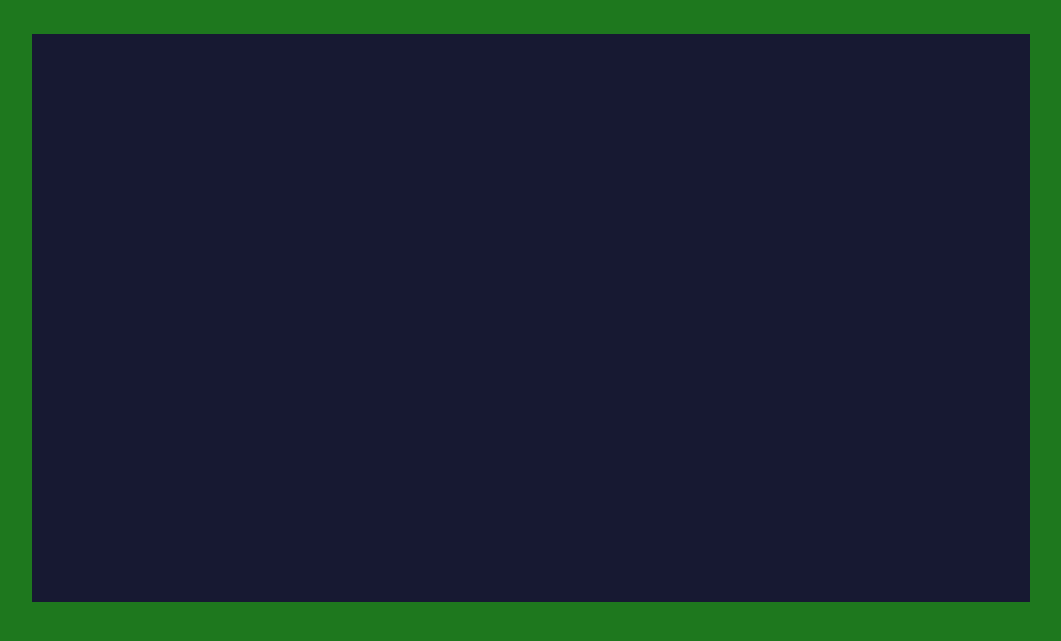
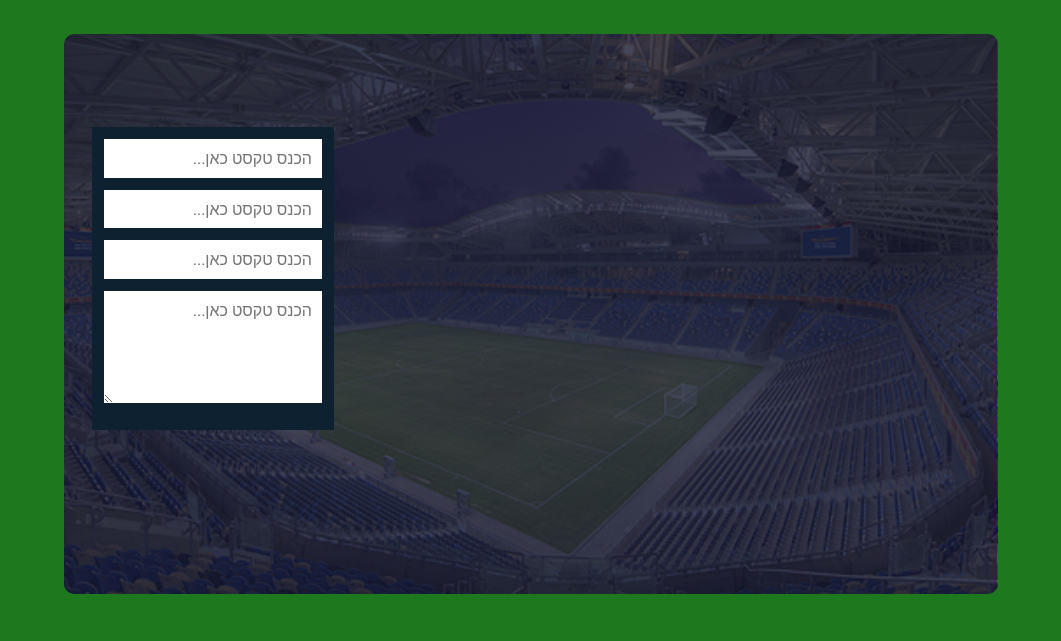
Before and after one commit to EitanBellaiche/ex5-Client, a plain HTML site: page client/index.html in a window 1280 px wide. Shown: the part 103-744 px from the top of the page, without its empty margins (109-1170 px from the left). Drawn offline with Linux system fonts and the light colour scheme.

Commit message:
create form

```diff
--- a/client/css/style.css
+++ b/client/css/style.css
@@ -17,18 +17,93 @@ header h1 {
     margin-top: 4%;
 }
 
-.content-wrapper {
+.contentWrapper {
     display: flex;
     justify-content: center;
 }
 
-.central-box {
-    height: 71vh;
-    width: 78vw;
+.centralBox {
+    height: 70vh;
+    width: 72.917vw;
     border: 1px;
-    background: url('path/to/your/background-image.jpg') no-repeat center center;
+    margin-top: 3%;
+    background:
+        linear-gradient(rgba(23, 25, 50, 0.8), rgba(23, 25, 50, 0.8)),
+        url('../images/football-stadium.jpg');
     background-size: cover;
-    background-color: #171932;
-    margin-top: 3%;
+    background-position: center center;
+    border-radius: 10px;
+}
 
+.textBoxContainer {
+    width: 18.854vw;
+    height: 37.8vh;
+    background-color: #0e2131;
+    display: flex;
+    flex-direction: column;
+    align-items: center;
+    margin-top: 10%;
+    margin-left: 3%;
+    direction: rtl;
 }
+
+.textBox {
+    width: 17.031vw;
+    height: 4.8vh;
+    background-color: white;
+    display: flex;
+    align-items: flex-start;
+    justify-content: center;
+    font-family: 'Roboto', sans-serif;
+    font-size: 16px;
+    color: #000;
+    text-align: center;
+    margin-top: 5%;
+}
+
+.textBox input, .largeTextBox textarea {
+    border: none;
+    outline: none;
+    width: 100%;
+    height: 100%;
+    box-sizing: border-box;
+    font-family: 'Roboto', sans-serif;
+    font-size: 16px;
+    color: #000;
+    background-color: transparent;
+    text-align: right;
+    padding: 10px;
+}
+
+.largeTextBox{
+    width: 17.031vw;
+    height: 14vh;
+    background-color: white;
+    display: flex;
+    align-items: flex-start;
+    justify-content: center;
+    font-family: 'Roboto', sans-serif;
+    font-size: 16px;
+    color: #000;
+    text-align: center;
+    margin-top: 5%;
+}
+
+.addButton {
+    width: 40px;
+    height: 40px;
+    background-color: #FF6347;
+    color: white;
+    border: none;
+    border-radius: 50%;
+    font-size: 24px;
+    display: flex;
+    align-items: center;
+    justify-content: center;
+    cursor: pointer;
+    margin-top: 10px;
+}
+
+.addButton:hover {
+    background-color: #e5533d;
+}
--- a/client/index.html
+++ b/client/index.html
@@ -14,8 +14,22 @@
             <h1>Football Players</h1>
         </header>
         <main>
-            <div class="content-wrapper">
-                <div class="central-box">
+            <div class="contentWrapper">
+                <div class="centralBox">
+                    <form class="textBoxContainer">
+                        <div class="textBox">
+                            <input type="text" placeholder="הכנס טקסט כאן...">
+                        </div>
+                        <div class="textBox">
+                            <input type="text" placeholder="הכנס טקסט כאן...">
+                        </div>
+                        <div class="textBox">
+                            <input type="text" placeholder="הכנס טקסט כאן...">
+                        </div>
+                        <div class="largeTextBox">
+                            <textarea placeholder="הכנס טקסט כאן..."></textarea>
+                        </div>
+                    </form>
                 </div>
             </div>
         </main>
```
